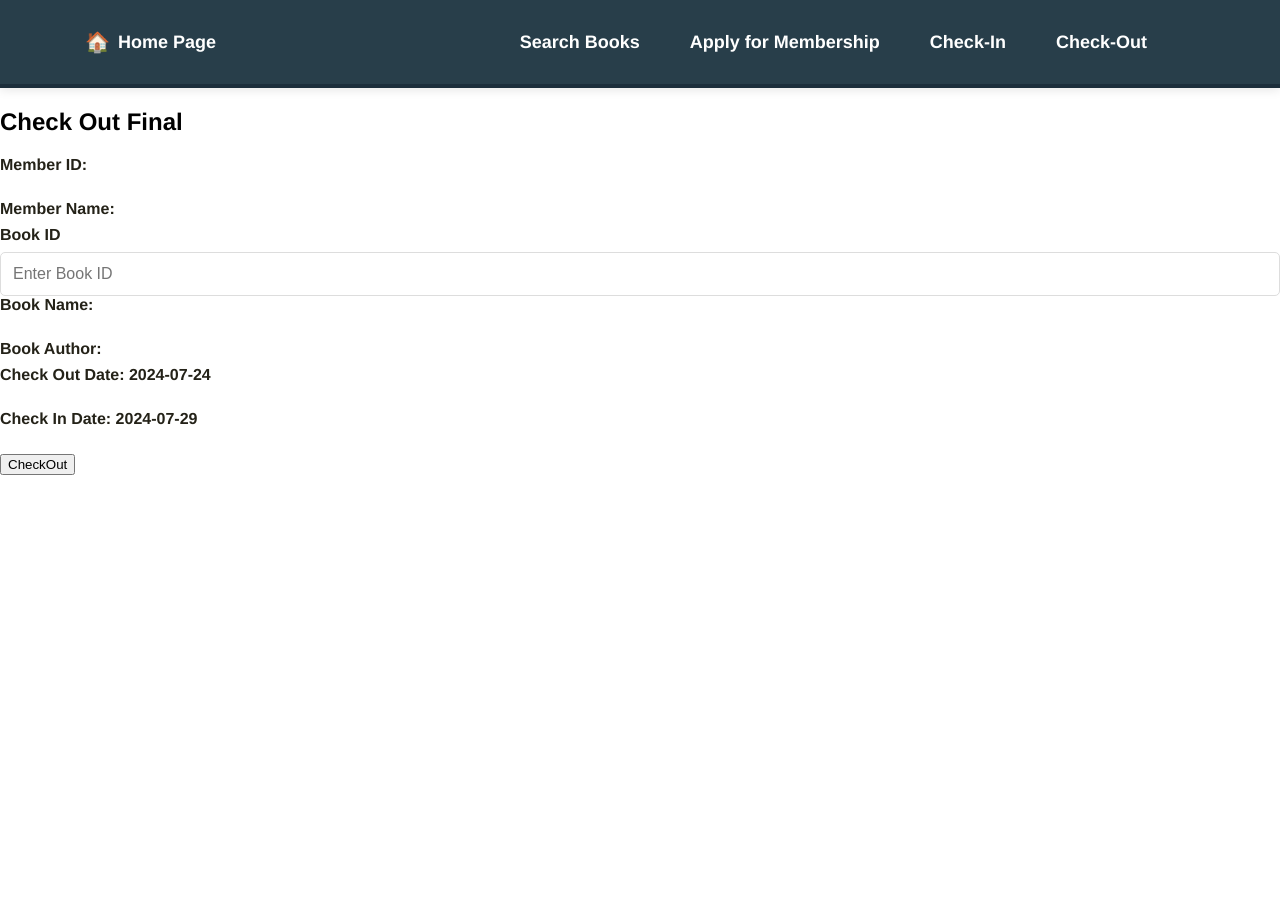
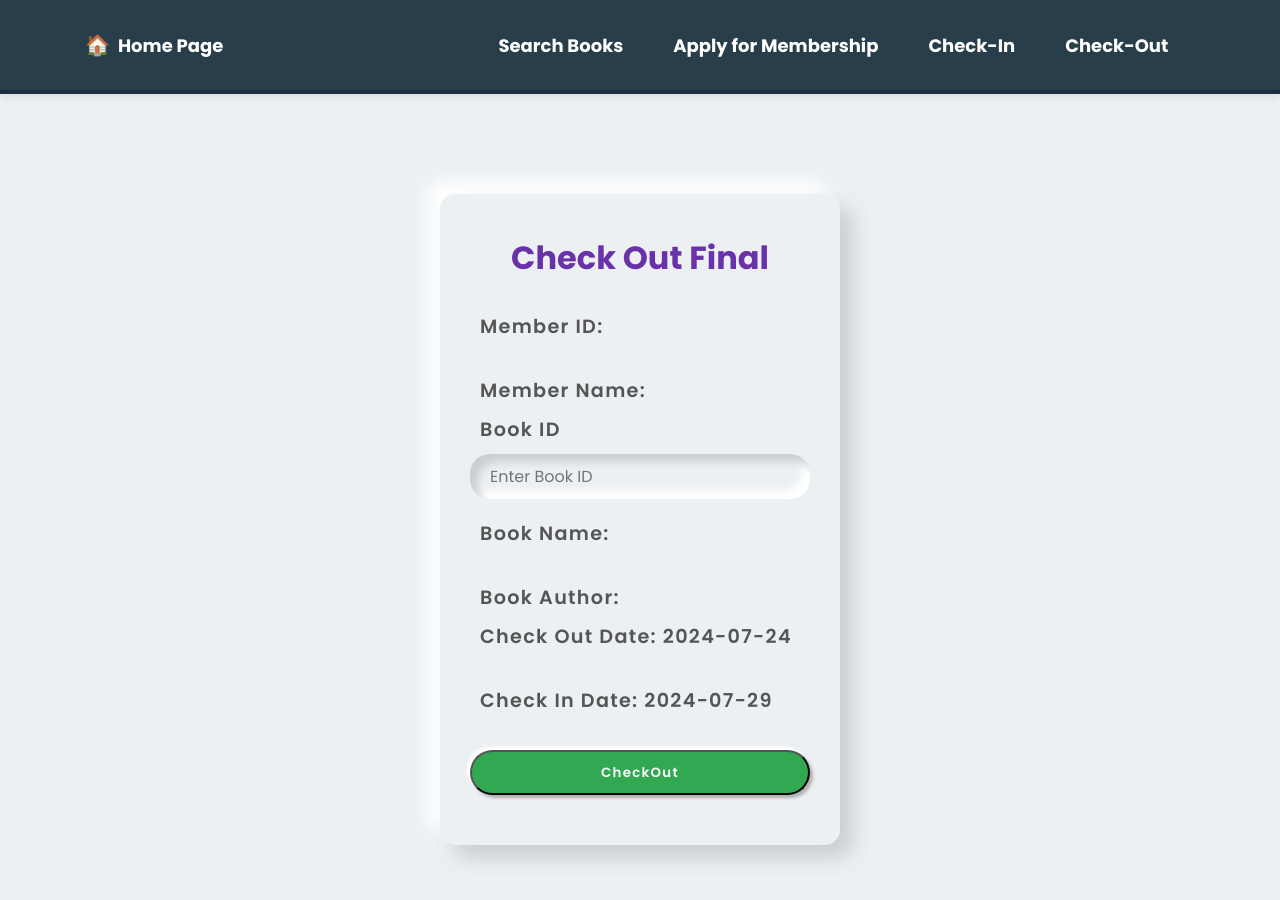
Before and after one commit to PRANAV-SKCET/Library-Management, a React (Create React App) app in the folder library-management-react/: page /checkOutFinal in a window 1280 px wide. Shown: the top 900 px of the page. Before the commit the page ends 800 px from the top, so only its background shows below. Built offline with nearby package versions, Linux system fonts and the light colour scheme; no server answers.

Commit message:
sdfghjkl

```diff
--- a/library-management-react/src/components/CheckOut.js
+++ b/library-management-react/src/components/CheckOut.js
@@ -1,45 +1,57 @@
 import { useContext, useState } from "react";
 import MemberNavbar from "./MemberNavbar";
 import axios from 'axios';
-import {useNavigate } from "react-router-dom";
+import { useNavigate } from "react-router-dom";
 import { AuthContext } from "./context";
+import '../cssfolder/CheckOut.css';
 
-export default function CheckOut(){
-    const [mobileNumber,setMobileNumber]=useState('');
-    const [message,setMessage]=useState('');
-    const {setMemberMobileNumber}=useContext(AuthContext);
+export default function CheckOut() {
+    const [mobileNumber, setMobileNumber] = useState('');
+    const [message, setMessage] = useState('');
+    const { setMemberMobileNumber } = useContext(AuthContext);
     const navigate = useNavigate();
-    const handleVerify=async()=>
-    {
-        const response=await axios.post('http://localhost:8080/verifyMember',null,
-            {
-                params:{
-                    mobileNumber:mobileNumber
-                }
+
+    const handleVerify = async () => {
+        try {
+            const response = await axios.post('http://localhost:8080/verifyMember', null, {
+                params: { mobileNumber: mobileNumber }
+            });
+
+            setMessage(response.data);
+            if (response.data === "Member Verified") {
+                setMemberMobileNumber(mobileNumber);
+                setTimeout(() => {
+                    navigate("/checkOutFinal");
+                }, 500);
             }
-        );
-
-        setMessage(response.data);
-        if(response.data==="Member Verified")
-        {
-            setMemberMobileNumber(mobileNumber);
-            setTimeout(()=>{
-                navigate("/checkOutFinal");
-            },500)
+        } catch (error) {
+            setMessage("Verification failed. Please try again.");
         }
     }
-    return(
+
+    return (
         <div>
-            <MemberNavbar/>
-            <h2>CheckOut</h2>
-            <label>Mobile Number</label>
-            <input type="text"
-            placeholder="Enter your Mobile Number"
-            value={mobileNumber}
-            onChange={(e)=>setMobileNumber(e.target.value)}
-            />
-            <button onClick={handleVerify}>Verify</button>
-            {message}
-        </div>
-    );
+        <MemberNavbar />
+        <div className="CheckOut-background">
+        <div className="CheckOut-container">
+        <h2 className="CheckOut-header">Check Out</h2>
+        <div className="CheckOut-form">
+        <label htmlFor="mobileNumber" className="CheckOut-label">Mobile Number</label>
+                    <div className="CheckOut-form-field">
+                        <input
+                            id="mobileNumber"
+                            type="text"
+                            placeholder="Enter your Mobile Number"
+                            value={mobileNumber}
+                            onChange={(e) => setMobileNumber(e.target.value)}
+                            className="CheckOut-input"
+                            />
+                    </div>
+                    <button onClick={handleVerify} className="CheckOut-button">Verify</button>
+                    <div className="CheckOut-message">{message}</div>
+                </div>
+                </div>
+                </div>
+                </div>
+            );
 }
--- a/library-management-react/src/components/CheckOutFinal.js
+++ b/library-management-react/src/components/CheckOutFinal.js
@@ -3,6 +3,7 @@ import MemberNavbar from "./MemberNavbar";
 import { AuthContext } from "./context";
 import axios from 'axios';
 import { useNavigate } from "react-router-dom";
+import '../cssfolder/CheckOutFinal.css';
 
 export default function CheckOutFinal() {
     const {memberMobileNumber} = useContext(AuthContext);
@@ -31,13 +32,11 @@ export default function CheckOutFinal() {
             setTimeout(()=>{
                 setMessage('');
                 navigate("/");
-            },1000)
-
+            },1000);
         } catch (error) {
             console.error("Error checking out book:", error);
         }
     };
-
 
     useEffect(() => {
         const fetchMemberDetails = async () => {
@@ -85,34 +84,39 @@ export default function CheckOutFinal() {
     return (
         <div>
         <MemberNavbar />
-            <h2>Check Out Final</h2>
-            <div>
-                <label>Member ID: {memberDetails.memberId}</label>
+        <div className="CheckOutFinal-background">
+            <div className="CheckOutFinal-container">
+            <h2 className="CheckOutFinal-header">Check Out Final</h2>
+            <div className="CheckOutFinal-form">
+            <label className="CheckOutFinal-label">Member ID: {memberDetails.memberId}</label>
                     <br />
-                <label>Member Name: {memberDetails.memberName}</label>
+                    <label className="CheckOutFinal-label">Member Name: {memberDetails.memberName}</label>
                 </div>
-            <div>
-                <label>Book ID</label>
+                <label className="CheckOutFinal-label">Book ID</label>
+                <div className="CheckOutFinal-form-field">
                 <input
+                        className="CheckOutFinal-input"
                         type="text"
                         value={bookId}
                         onChange={(e) => setBookId(e.target.value)}
                         placeholder="Enter Book ID"
                     />
                 </div>
-                <div>
-                    <label>Book Name: {bookDetails.bookName}</label>
+                <div className="CheckOutFinal-form">
+                <label className="CheckOutFinal-label">Book Name: {bookDetails.bookName}</label>
                 <br />
-                    <label>Book Author: {bookDetails.bookAuthor}</label>
+                <label className="CheckOutFinal-label">Book Author: {bookDetails.bookAuthor}</label>
                 </div>
-            <div>
-                <label>Check Out Date: {checkOutDate}</label>
+                <div className="CheckOutFinal-form">
+                <label className="CheckOutFinal-label">Check Out Date: {checkOutDate}</label>
                 <br />
-                <label>Check In Date: {checkInDate}</label>
+                <label className="CheckOutFinal-label">Check In Date: {checkInDate}</label>
                 <br />
                 </div>
-            <button onClick={checkOutButton}>CheckOut</button>
-            {message}
+                <button className="CheckOutFinal-button" onClick={checkOutButton}>CheckOut</button>
+                <div className="CheckOutFinal-message">{message}</div>
+                </div>
+                </div>
                 </div>
             );
 }
--- a/library-management-react/src/cssfolder/CheckOut.css
+++ b/library-management-react/src/cssfolder/CheckOut.css
@@ -0,0 +1,136 @@
+/* Importing fonts from Google */
+@import url('https://fonts.googleapis.com/css2?family=Poppins:wght@300;400;500;600;700;800;900&display=swap');
+
+/* Reseting */
+* {
+    margin: 0;
+    padding: 0;
+    box-sizing: border-box;
+    font-family: 'Poppins', sans-serif;
+}
+
+body {
+    background: #ecf0f3;
+}
+
+.CheckOut-background {
+    min-height: 100vh;
+    display: flex;
+    flex-direction: column;
+    align-items: center;
+    justify-content: center;
+    padding: 20px;
+}
+
+.CheckOut-container {
+    max-width: 400px;
+    min-height: 500px;
+    margin: 80px auto;
+    padding: 40px 30px 30px 30px;
+    background-color: #ecf0f3;
+    border-radius: 15px;
+    box-shadow: 13px 13px 20px #cbced1, -13px -13px 20px #fff;
+    animation: fadeIn 0.6s ease-in-out;
+}
+
+.CheckOut-header {
+    font-size: 2rem;
+    color: #6a32a8;
+    margin-bottom: 30px;
+    font-weight: 700;
+    text-align: center;
+    animation: slideInDown 0.6s ease-in-out;
+}
+
+.CheckOut-form {
+    display: flex;
+    flex-direction: column;
+    align-items: center;
+    width: 100%;
+}
+
+.CheckOut-label {
+    font-weight: 600;
+    font-size: 1.2rem;
+    letter-spacing: 1.3px;
+    padding-left: 10px;
+    color: #555;
+    margin-bottom: 10px;
+    align-self: flex-start;
+}
+
+.CheckOut-input {
+    width: 100%;
+    display: block;
+    border: none;
+    outline: none;
+    background: none;
+    font-size: 1rem;
+    color: #666;
+    padding: 10px 15px 10px 10px;
+}
+
+.CheckOut-form-field {
+    width: 100%;
+    padding-left: 10px;
+    margin-bottom: 20px;
+    border-radius: 20px;
+    box-shadow: inset 8px 8px 8px #cbced1, inset -8px -8px 8px #fff;
+    transition: box-shadow 0.3s ease-in-out;
+}
+
+.CheckOut-form-field:hover {
+    box-shadow: inset 10px 10px 10px #cbced1, inset -10px -10px 10px #fff;
+}
+
+.CheckOut-button {
+    width: 100%;
+    height: 45px;
+    background-color: #32a852;
+    color: #fff;
+    border-radius: 25px;
+    box-shadow: 3px 3px 3px #b1b1b1, -3px -3px 3px #fff;
+    letter-spacing: 1.3px;
+    transition: background-color 0.3s ease, transform 0.3s ease;
+    cursor: pointer;
+    font-weight: 600;
+}
+
+.CheckOut-button:hover {
+    background-color: #039BE5;
+    transform: translateY(-3px);
+}
+
+.CheckOut-message {
+    margin-top: 20px;
+    font-size: 1rem;
+    color: #333;
+    text-align: center;
+    animation: fadeIn 0.6s ease-in-out;
+}
+
+@media (max-width: 380px) {
+    .CheckOut-container {
+        margin: 30px 20px;
+        padding: 40px 15px 15px 15px;
+    }
+}
+
+/* Animations */
+@keyframes fadeIn {
+    from {
+        opacity: 0;
+    }
+    to {
+        opacity: 1;
+    }
+}
+
+@keyframes slideInDown {
+    from {
+        transform: translateY(-20px);
+    }
+    to {
+        transform: translateY(0);
+    }
+}
--- a/library-management-react/src/cssfolder/CheckOutFinal.css
+++ b/library-management-react/src/cssfolder/CheckOutFinal.css
@@ -0,0 +1,136 @@
+/* Importing fonts from Google */
+@import url('https://fonts.googleapis.com/css2?family=Poppins:wght@300;400;500;600;700;800;900&display=swap');
+
+/* Reseting */
+* {
+    margin: 0;
+    padding: 0;
+    box-sizing: border-box;
+    font-family: 'Poppins', sans-serif;
+}
+
+body {
+    background: #ecf0f3;
+}
+
+.CheckOutFinal-background {
+    min-height: 100vh;
+    display: flex;
+    flex-direction: column;
+    align-items: center;
+    justify-content: center;
+    padding: 20px;
+}
+
+.CheckOutFinal-container {
+    max-width: 400px;
+    min-height: 500px;
+    margin: 80px auto;
+    padding: 40px 30px 30px 30px;
+    background-color: #ecf0f3;
+    border-radius: 15px;
+    box-shadow: 13px 13px 20px #cbced1, -13px -13px 20px #fff;
+    animation: fadeIn 0.6s ease-in-out;
+}
+
+.CheckOutFinal-header {
+    font-size: 2rem;
+    color: #6a32a8;
+    margin-bottom: 30px;
+    font-weight: 700;
+    text-align: center;
+    animation: slideInDown 0.6s ease-in-out;
+}
+
+.CheckOutFinal-form {
+    display: flex;
+    flex-direction: column;
+    align-items: center;
+    width: 100%;
+}
+
+.CheckOutFinal-label {
+    font-weight: 600;
+    font-size: 1.2rem;
+    letter-spacing: 1.3px;
+    padding-left: 10px;
+    color: #555;
+    margin-bottom: 10px;
+    align-self: flex-start;
+}
+
+.CheckOutFinal-input {
+    width: 100%;
+    display: block;
+    border: none;
+    outline: none;
+    background: none;
+    font-size: 1rem;
+    color: #666;
+    padding: 10px 15px 10px 10px;
+}
+
+.CheckOutFinal-form-field {
+    width: 100%;
+    padding-left: 10px;
+    margin-bottom: 20px;
+    border-radius: 20px;
+    box-shadow: inset 8px 8px 8px #cbced1, inset -8px -8px 8px #fff;
+    transition: box-shadow 0.3s ease-in-out;
+}
+
+.CheckOutFinal-form-field:hover {
+    box-shadow: inset 10px 10px 10px #cbced1, inset -10px -10px 10px #fff;
+}
+
+.CheckOutFinal-button {
+    width: 100%;
+    height: 45px;
+    background-color: #32a852;
+    color: #fff;
+    border-radius: 25px;
+    box-shadow: 3px 3px 3px #b1b1b1, -3px -3px 3px #fff;
+    letter-spacing: 1.3px;
+    transition: background-color 0.3s ease, transform 0.3s ease;
+    cursor: pointer;
+    font-weight: 600;
+}
+
+.CheckOutFinal-button:hover {
+    background-color: #039BE5;
+    transform: translateY(-3px);
+}
+
+.CheckOutFinal-message {
+    margin-top: 20px;
+    font-size: 1rem;
+    color: #333;
+    text-align: center;
+    animation: fadeIn 0.6s ease-in-out;
+}
+
+@media (max-width: 380px) {
+    .CheckOutFinal-container {
+        margin: 30px 20px;
+        padding: 40px 15px 15px 15px;
+    }
+}
+
+/* Animations */
+@keyframes fadeIn {
+    from {
+        opacity: 0;
+    }
+    to {
+        opacity: 1;
+    }
+}
+
+@keyframes slideInDown {
+    from {
+        transform: translateY(-20px);
+    }
+    to {
+        transform: translateY(0);
+    }
+}
```
Also changed, not shown: library-management-react/src/components/CheckIn.js (+33 -30 lines), library-management-react/src/cssfolder/CheckIn.css (added, +115 -0 lines), 1 other file (tests, documents, lock files or other folders). Lines whose indentation alone changed are shown as unchanged.
